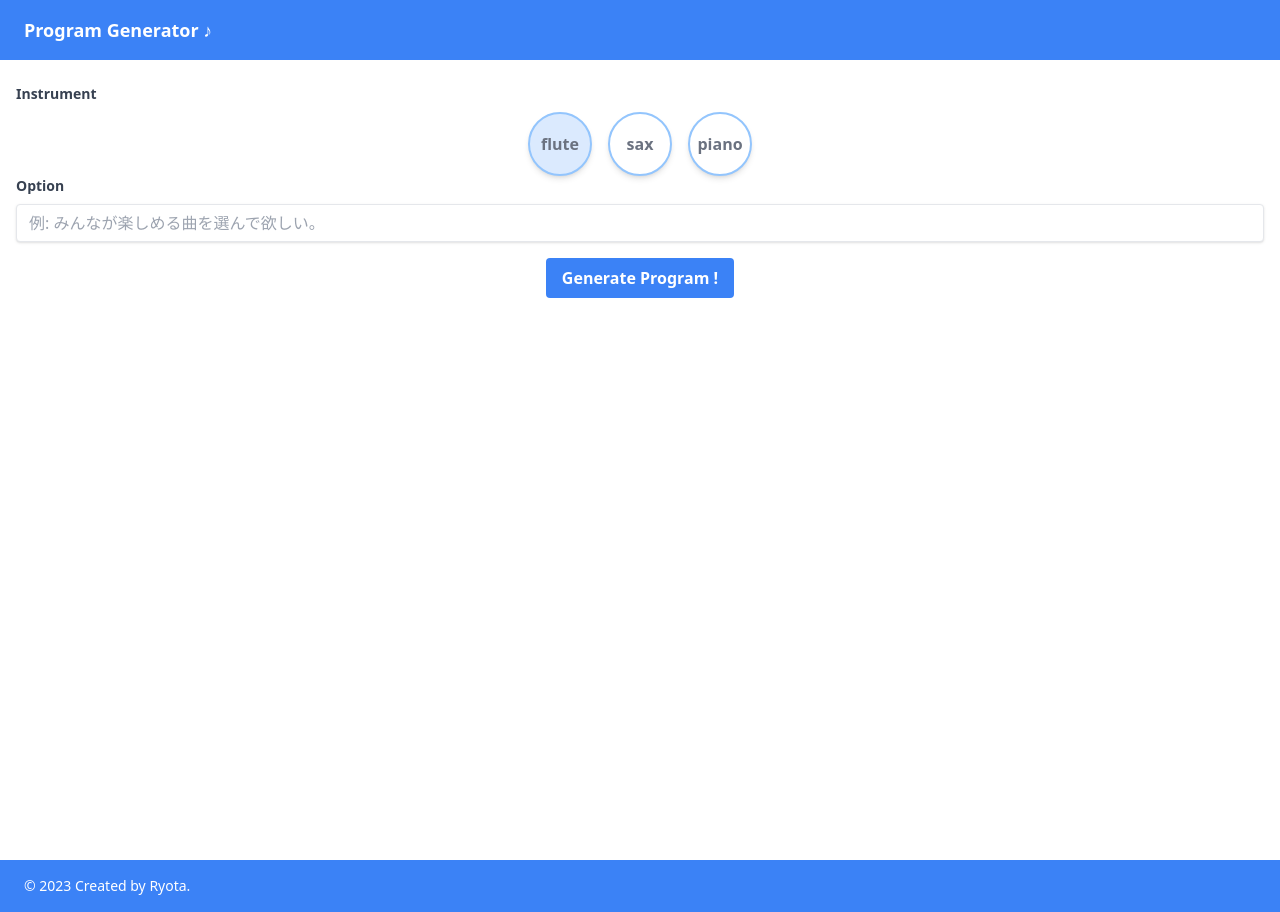
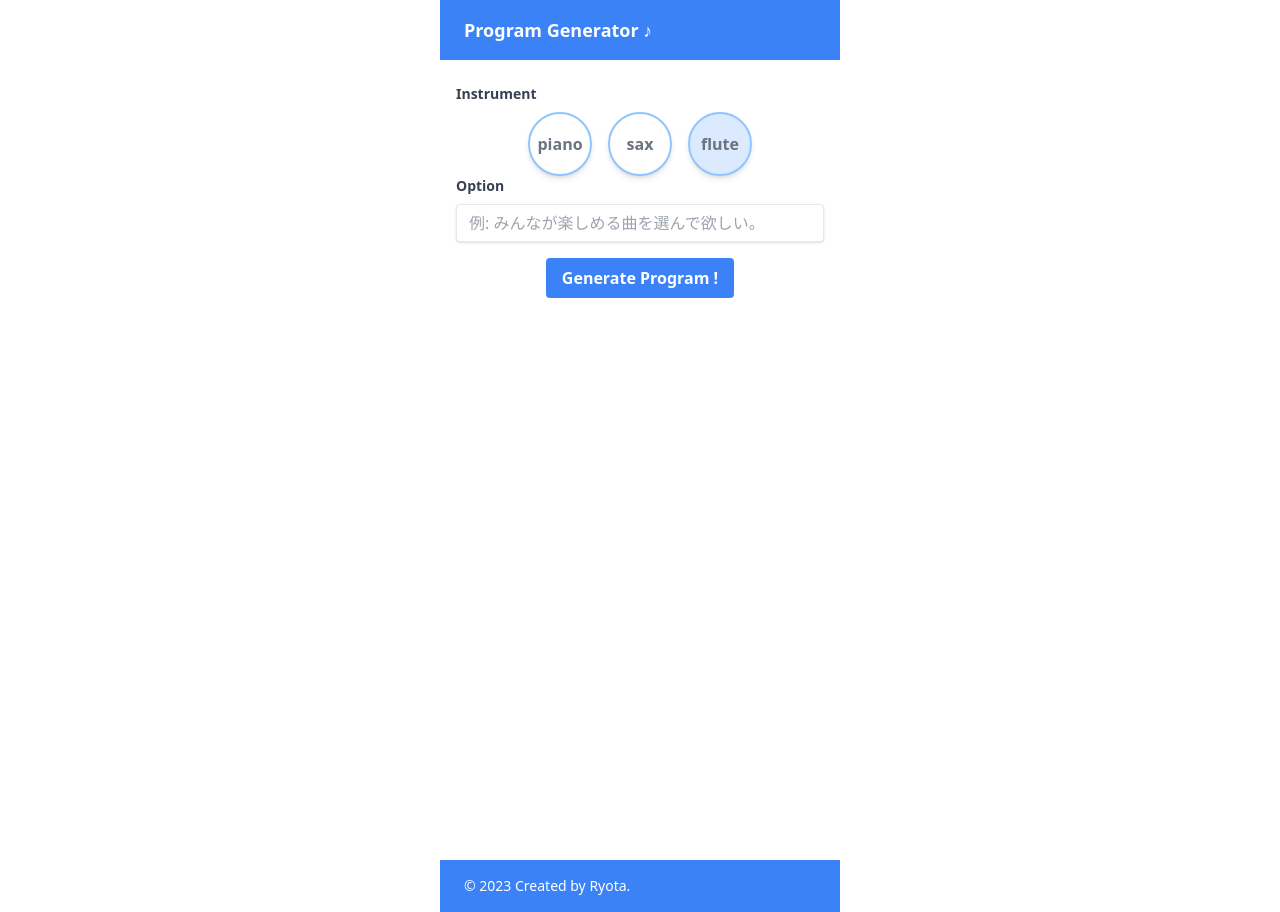
Before and after one commit to ryota-09/instrument-program-generator, a Next.js app: page / in a window 1280 px wide. Built offline with nearby package versions, Linux system fonts and the light colour scheme.

Commit message:
スマホベースのUIに統一

```diff
--- a/src/pages/index.tsx
+++ b/src/pages/index.tsx
@@ -96,25 +96,25 @@ export default function Home() {
           content="AIがプログラムのテンプレートを作成します。"
         />
       </Head>
-      <header className="bg-blue-500 text-white py-4 px-6">
+      <header className="mx-auto max-w-[400px] bg-blue-500 text-white py-4 px-6">
         <h1 className="text-lg font-bold">Program Generator ♪</h1>
       </header>
-      <main className="py-6 px-4 min-h-screen">
+      <main className="py-6 px-4 mx-auto max-w-[400px] min-h-screen">
         <label className="block text-gray-700 text-sm font-bold mb-2">
           Instrument
         </label>
         <div className="w-full max-w-md mx-auto flex justify-center gap-4">
           <button
             onClick={() =>
-              setRequestData({ ...requestData, instrument: "flute" })
+              setRequestData({ ...requestData, instrument: "piano" })
             }
             className={`border-2 border-blue-300 text-gray-500 font-bold py-2 px-4 rounded-full w-16 h-16 flex items-center justify-center shadow-md hover:shadow-lg transition duration-200 ease-in-out ${
-              requestData.instrument === "flute"
+              requestData.instrument === "piano"
                 ? "bg-blue-100 text-black"
                 : "bg-white"
             }`}
           >
-            flute
+            piano
           </button>
           <button
             onClick={() =>
@@ -130,15 +130,15 @@ export default function Home() {
           </button>
           <button
             onClick={() =>
-              setRequestData({ ...requestData, instrument: "piano" })
+              setRequestData({ ...requestData, instrument: "flute" })
             }
             className={`border-2 border-blue-300 text-gray-500 font-bold py-2 px-4 rounded-full w-16 h-16 flex items-center justify-center shadow-md hover:shadow-lg transition duration-200 ease-in-out ${
-              requestData.instrument === "piano"
+              requestData.instrument === "flute"
                 ? "bg-blue-100 text-black"
                 : "bg-white"
             }`}
           >
-            piano
+            flute
           </button>
         </div>
         <div>
@@ -191,7 +191,7 @@ export default function Home() {
           ))}
       </main>
 
-      <footer className="bg-blue-500 text-white py-4 px-6 mt-auto">
+      <footer className="mx-auto max-w-[400px] bg-blue-500 text-white py-4 px-6 mt-auto">
         <p className="text-sm">
           &copy; {new Date().getFullYear()} Created by Ryota.
         </p>
```
